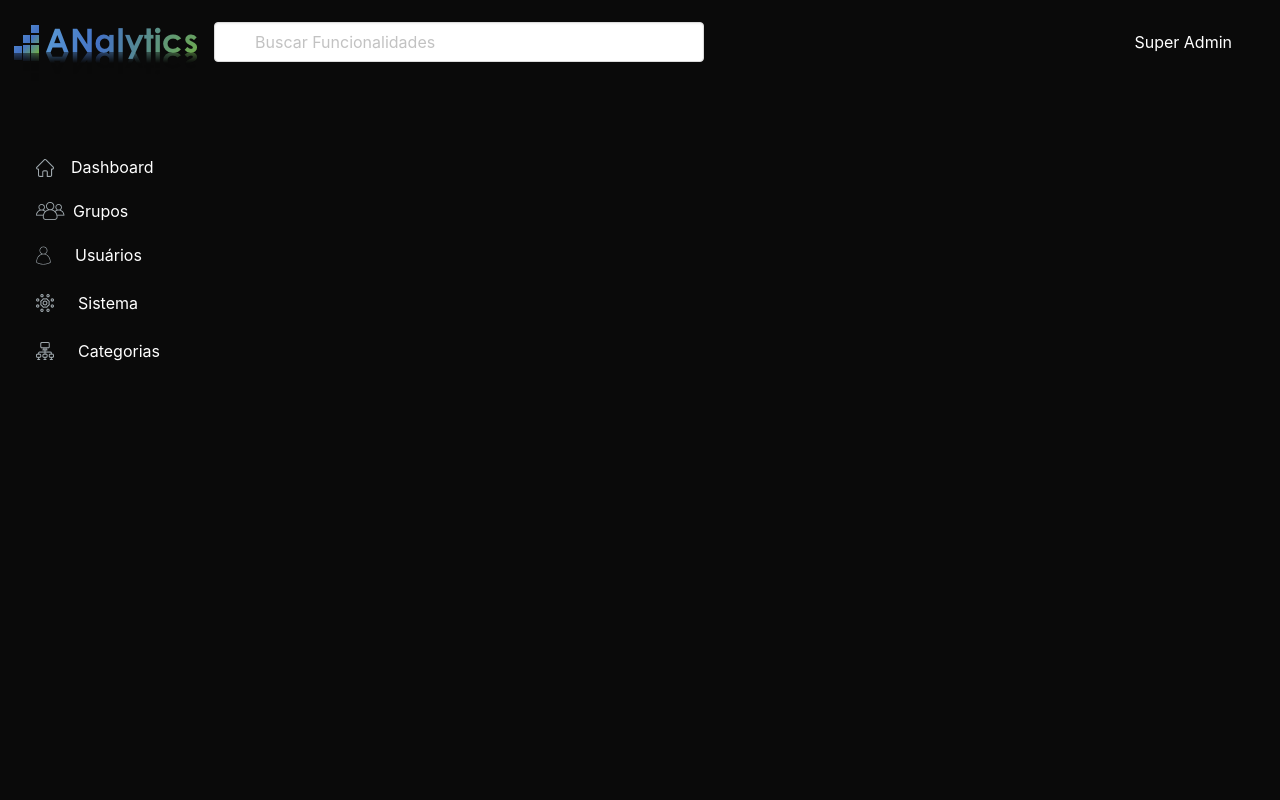
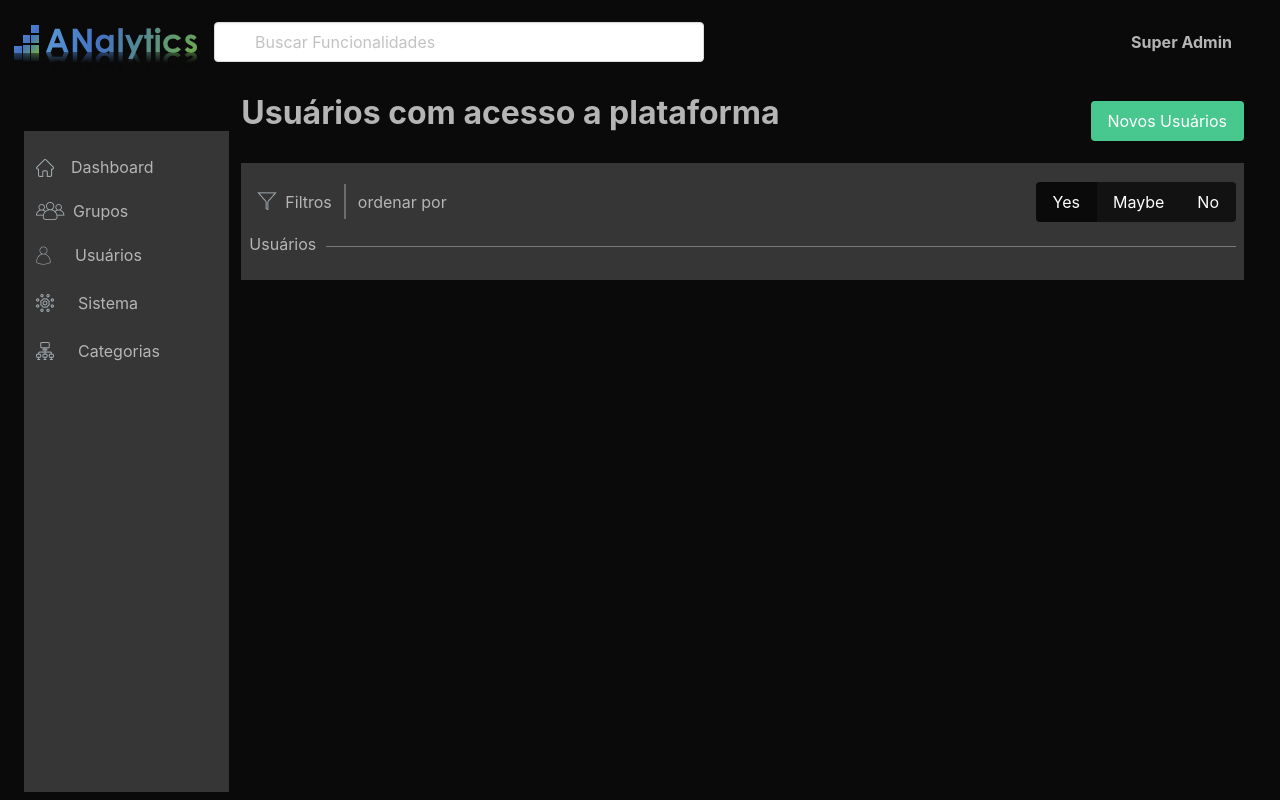
Before and after one commit to felipidis/psel-shinier-2021, a Vue app in the folder shinier-app/: page / in a window 1280 px wide. Built offline with nearby package versions, Linux system fonts and the light colour scheme.

Commit message:
Montando painel principal de usuários
Estrutura inicial feita para verificar como ficam os elementos a disposição da tela, ainda faltam os cards de usuário para integrar o painel.

```diff
--- a/shinier-app/src/components/User.vue
+++ b/shinier-app/src/components/User.vue
@@ -1,6 +1,6 @@
 <template>
   <div class="hero has-background-black is-fullheight">
-    <div class="hero-head is-flex is-align-items-center mt-3 ml-3">
+    <Header class="hero-head is-flex is-align-items-center mt-3 ml-3">
       <img src="../assets/Logo_analytics.png" alt="Logo da Analytics" />
       <div class="container is-flex is-justify-content-space-between">
         <b-field>
@@ -13,37 +13,78 @@
           </b-input>
         </b-field>
 
-        <p class="has-text-white mr-6 mt-2">Super Admin</p>
+        <p class="has-text-grey-light has-text-weight-bold mr-6 mt-2">Super Admin</p>
       </div>
-    </div>
+    </Header>
 
-    <div class="tile mx-5 mb-2 mt-6">
-      <div class="tile is-parent is-2 ">
+    <div class="tile mx-5">
+      <div class="tile  mb-2 mt-6 is-parent is-2 has-background-dark">
         <article class="tile is-child">
           <div class="content is-flex is-flex-direction-column">
             <div class=" is-flex is-align-items-center">
               <img src="../assets/sidemenu/Dash.png" alt="">
-              <span class="m-3 ml-4 has-text-white">Dashboard</span>
+              <span class="m-3 ml-4 has-text-grey-light">Dashboard</span>
             </div>
             <div class=" is-flex is-align-items-center">
               <img src="../assets/sidemenu/Group.png" alt="">
-              <span class="m-2 has-text-white">Grupos</span>
+              <span class="m-2 has-text-grey-light">Grupos</span>
             </div>
             <div class=" is-flex is-align-items-center">
               <img src="../assets/sidemenu/User.png" alt="">
-              <span class="m-3 ml-5 has-text-white">Usuários</span>
+              <span class="m-3 ml-5 has-text-grey-light">Usuários</span>
             </div>
             <div class=" is-flex is-align-items-center">
               <img src="../assets/sidemenu/System.png" alt="">
-              <span class="m-3 ml-5 has-text-white">Sistema</span>
+              <span class="m-3 ml-5 has-text-grey-light">Sistema</span>
             </div>
             <div class=" is-flex is-align-items-center">
               <img src="../assets/sidemenu/Categorie.png" alt="">
-              <span class="m-3 ml-5 has-text-white">Categorias</span>
+              <span class="m-3 ml-5 has-text-grey-light">Categorias</span>
             </div>
           </div>
         </article>
       </div>
+
+      <div class="tile is-parent is-10">
+        <article class="tile is-child">
+          <div class="content">
+
+            <div class="is-flex is-justify-content-space-between is-align-items-center mb-4">
+              <h1 class="has-text-grey-light has-text-weight-bold"> Usuários com acesso a plataforma</h1>
+              <b-button type="is-success">Novos Usuários</b-button>
+            </div>
+
+            <div class="container p-2 has-background-dark">
+              <Header class="is-flex is-justify-content-space-between">
+                <div class="is-flex is-align-items-center">
+                  <img class="m-2" src="../assets/Filter.png" alt="">
+                  <span class="has-text-grey-light"> Filtros </span>
+                  <img class="m-3" src="../assets/Line.png" alt="">
+                  <span class="has-text-grey-light"> ordenar por </span>
+                </div>
+
+                <div class="buttons has-addons">
+                  <button class="button is-black is-selected">Yes</button>
+                  <button class="button is-black has-background-black-bis">Maybe</button>
+                  <button class="button is-black has-background-black-bis">No</button>
+                </div>
+              </Header>
+
+              <main>
+                <div class="is-flex is-align-items-center">
+                <p class="has-text-grey-light">Usuários</p>
+                <hr class="hr has-background-grey">
+                </div>
+
+              </main>
+
+            </div>
+
+
+          </div>
+        </article>
+      </div>
+
     </div>
   </div>
 </template>
@@ -61,4 +102,11 @@ export default {
   width: 30.625rem;
   height: 2.5rem;
 }
+.hr{
+   flex: 1;
+   margin-left: 10px;
+   margin-top: 12px;
+   height: 1px;
+   border: none;
+}
 </style>
```
Also changed, not shown: shinier-app/src/assets/Line.png (added).
